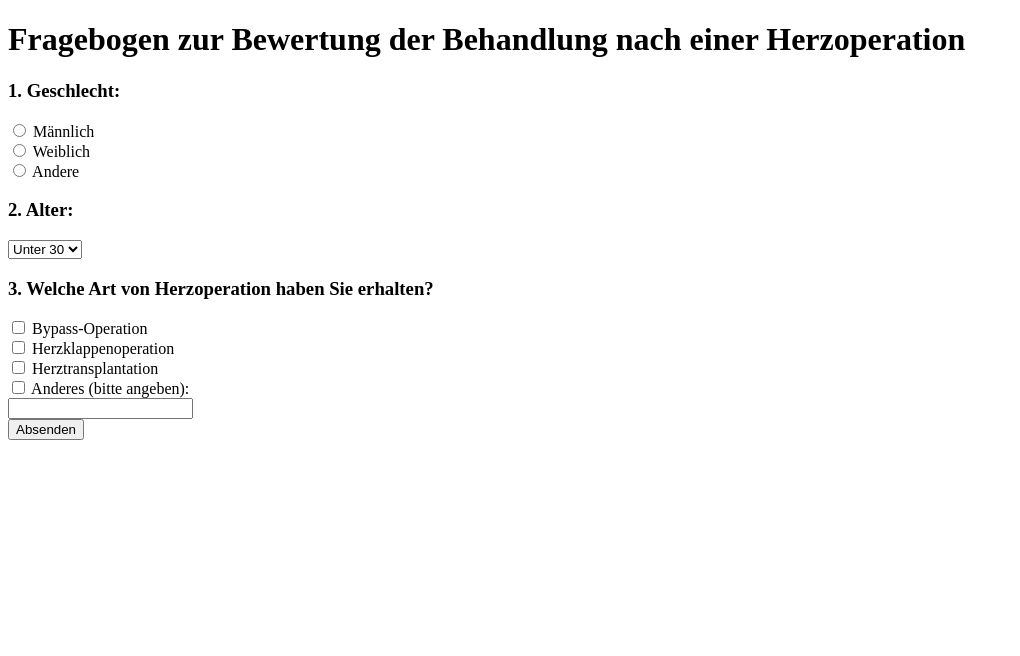
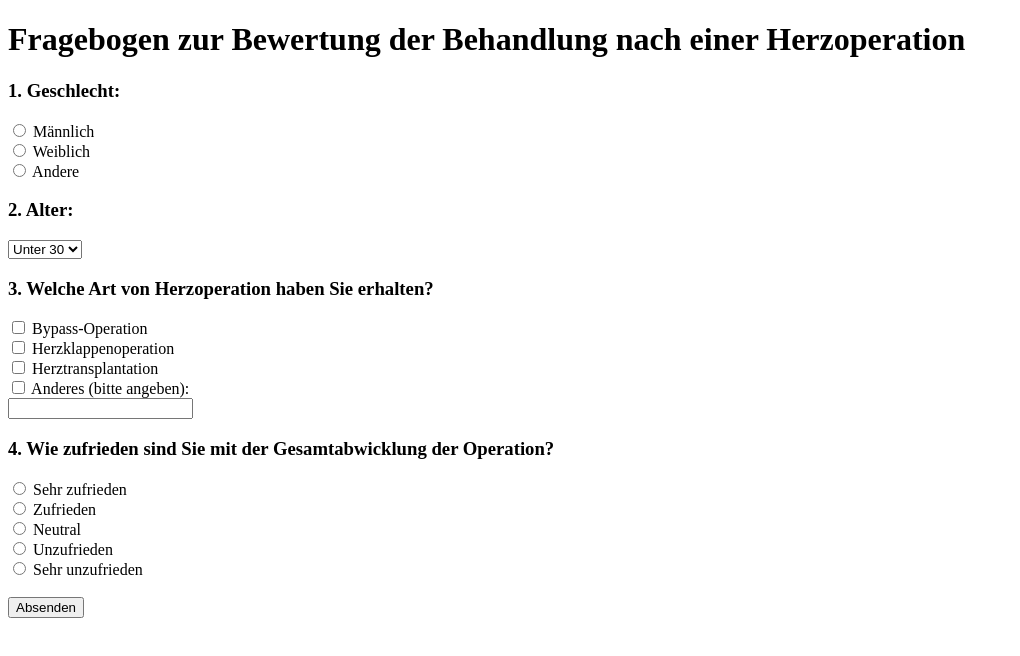
Before and after one commit to slatchham/Info-Scout, a plain HTML site: page index.html in a window 1280 px wide. Shown: the whole page, without its empty margins (0-1020 px from the left). Drawn offline with Linux system fonts and the light colour scheme.

Commit message:
Update index.html

```diff
--- a/index.html
+++ b/index.html
@@ -27,6 +27,12 @@
         <input type="checkbox" name="herzoperation" value="Anderes"> Anderes (bitte angeben):<br>
         <input type="text" name="anderes_herzoperation">
 
+<h3>4. Wie zufrieden sind Sie mit der Gesamtabwicklung der Operation?</h3>
+        <input type="radio" name="zufriedenheit_operation" value="Sehr zufrieden"> Sehr zufrieden<br>
+        <input type="radio" name="zufriedenheit_operation" value="Zufrieden"> Zufrieden<br>
+        <input type="radio" name="zufriedenheit_operation" value="Neutral"> Neutral<br>
+        <input type="radio" name="zufriedenheit_operation" value="Unzufrieden"> Unzufrieden<br>
+        <input type="radio" name="zufriedenheit_operation" value="Sehr unzufrieden"> Sehr unzufrieden<br>
         <!-- Weitere Fragen hier einfügen -->
 
         <br>
```
